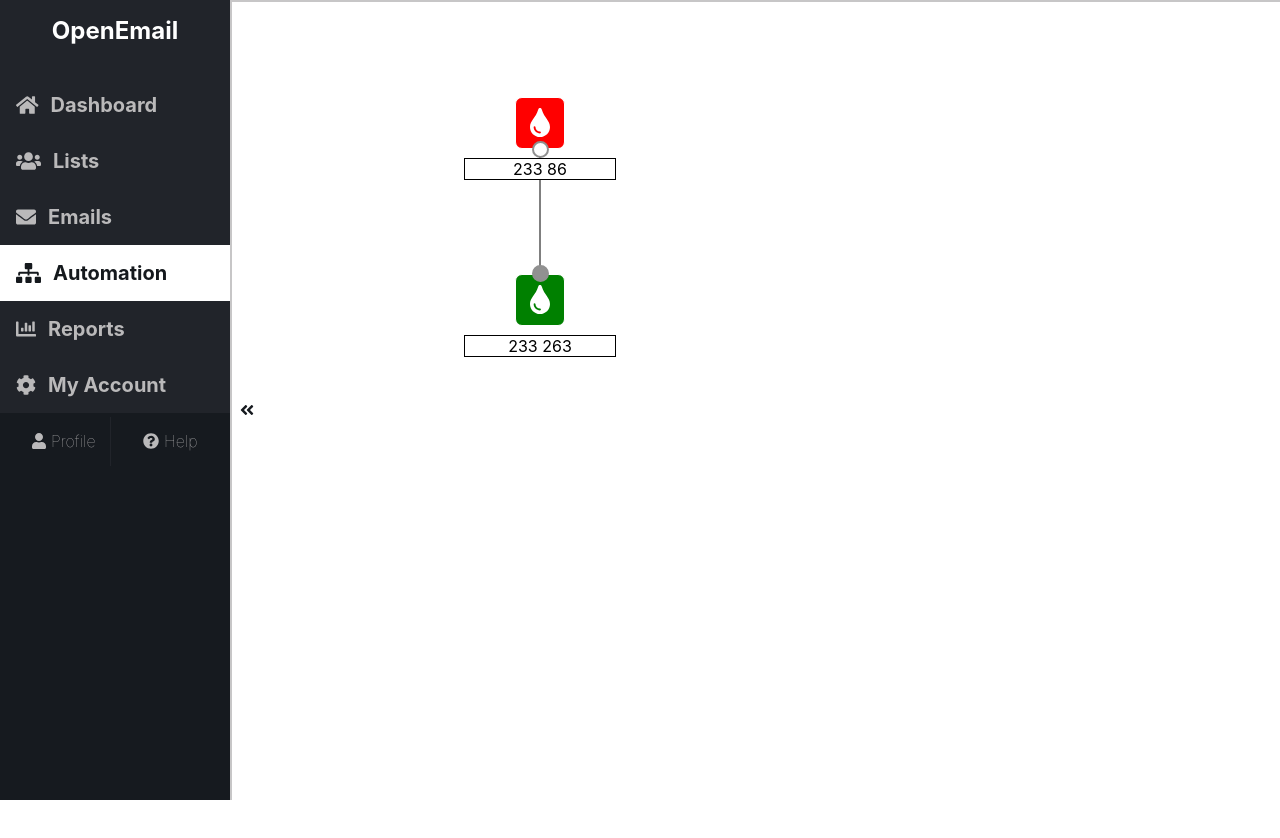
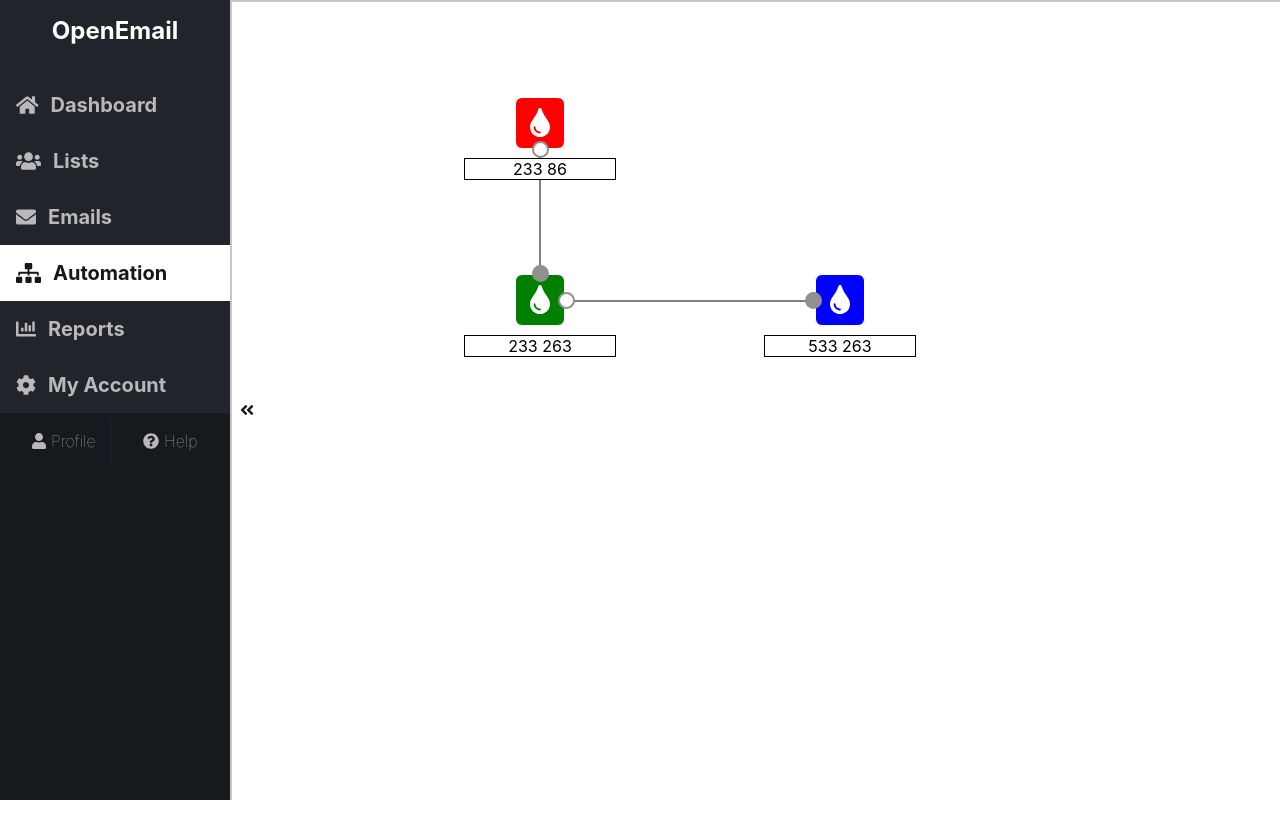
Before and after one commit to logmannn/marketing-automation-tool-ui, a React (Create React App) app: page / in a window 1280 px wide. Shown: the top 838 px of the page. Built offline with nearby package versions, Linux system fonts and the light colour scheme.

Commit message:
add left and right adjustments for svg position

```diff
--- a/src/common/Line.js
+++ b/src/common/Line.js
@@ -35,6 +35,24 @@ export default class Line extends Component {
       Y2 = y2 + 9;
     }
 
+    if (startSide === "right") {
+      X1 = x1 + 103;
+      Y1 = y1 + 38;
+    }
+    if (endSide === "right") {
+      X2 = x2 + 103;
+      Y2 = y2 + 38;
+    }
+
+    if (startSide === "left") {
+      X1 = x1 + 0;
+      Y1 = y1 + 38;
+    }
+    if (endSide === "left") {
+      X2 = x2 + 50;
+      Y2 = y2 + 38;
+    }
+
     return (
       <SVG height="100%" width="100%">
         <line x1={X1} y1={Y1} x2={X2} y2={Y2} stroke={color} />
--- a/src/editing/Editing.js
+++ b/src/editing/Editing.js
@@ -87,9 +87,10 @@ export default class Editing extends Component {
                 top: "end",
                 left: "",
                 bottom: "",
-                right: ""
+                right: "start"
               }
-            ]
+            ],
+            connectedTo: [1]
           },
           {
             key: 1,
@@ -104,7 +105,24 @@ export default class Editing extends Component {
                 bottom: "start",
                 right: ""
               }
-            ]
+            ],
+            connectedTo: [0]
+          },
+          {
+            key: 2,
+            x: 533,
+            y: 263,
+            icon: Drip,
+            background: "blue",
+            activePoints: [
+              {
+                top: "",
+                left: "end",
+                bottom: "",
+                right: ""
+              }
+            ],
+            connectedTo: [0]
           }
         ]
       ],
@@ -128,6 +146,21 @@ export default class Editing extends Component {
               {
                 item: 1,
                 side: "bottom"
+              }
+            ]
+          },
+          {
+            key: 1,
+            start: [
+              {
+                item: 0,
+                side: "right"
+              }
+            ],
+            end: [
+              {
+                item: 2,
+                side: "left"
               }
             ]
           }
```
